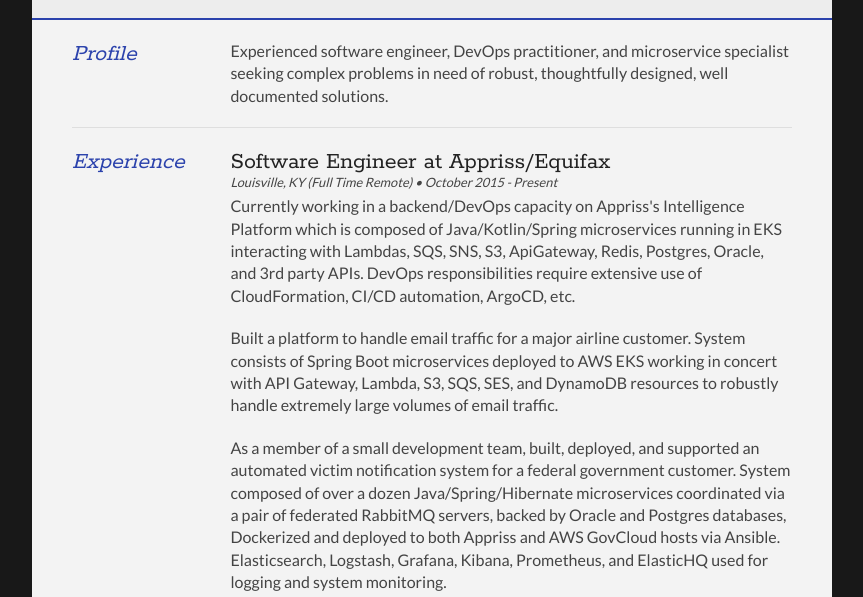
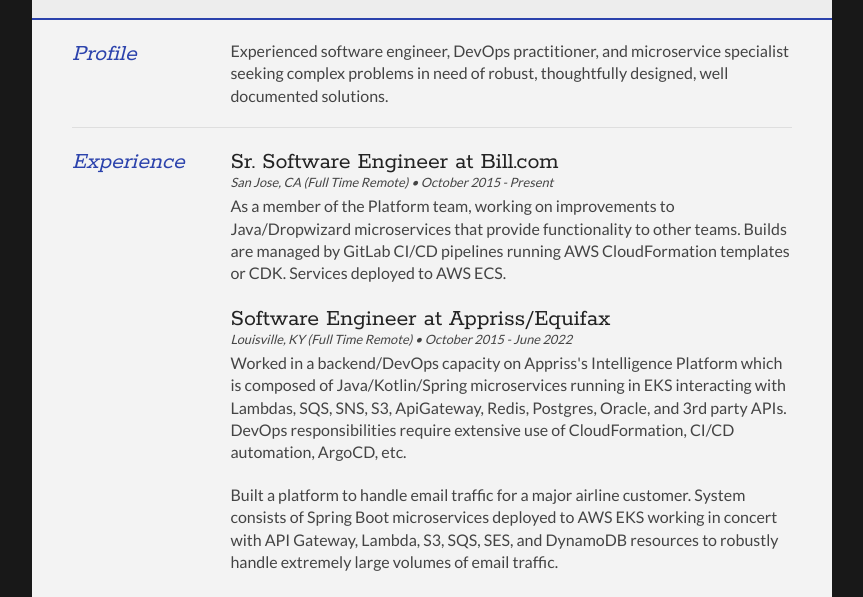
Before and after one commit to steasdal/resume-responsive, a website: page content/index.html in a window 1280 px wide. Shown: the part 168-765 px from the top of the page, without its empty margins (208-1071 px from the left). Drawn offline with Linux system fonts and the light colour scheme.

Commit message:
Updating resume with bill.com experience

```diff
--- a/content/index.html
+++ b/content/index.html
@@ -60,10 +60,17 @@
 			</div>
 
 			<div class="sectionContent">
+
+				<article>
+					<h2>Sr. Software Engineer at Bill.com</h2>
+					<p class="subDetails">San Jose, CA (Full Time Remote) • October 2015 - Present</p>
+					<p>As a member of the Platform team, working on improvements to Java/Dropwizard microservices that provide functionality to other teams.  Builds are managed by GitLab CI/CD pipelines running AWS CloudFormation templates or CDK.  Services deployed to AWS ECS.</p>
+				</article>
+
 				<article>
 					<h2>Software Engineer at Appriss/Equifax</h2>
-					<p class="subDetails">Louisville, KY (Full Time Remote) • October 2015 - Present</p>
-					<p>Currently working in a backend/DevOps capacity on Appriss's Intelligence Platform which is composed of Java/Kotlin/Spring microservices running in EKS interacting with Lambdas, SQS, SNS, S3, ApiGateway, Redis, Postgres, Oracle, and 3rd party APIs.  DevOps responsibilities require extensive use of CloudFormation, CI/CD automation, ArgoCD, etc.</p>
+					<p class="subDetails">Louisville, KY (Full Time Remote) • October 2015 - June 2022</p>
+					<p>Worked in a backend/DevOps capacity on Appriss's Intelligence Platform which is composed of Java/Kotlin/Spring microservices running in EKS interacting with Lambdas, SQS, SNS, S3, ApiGateway, Redis, Postgres, Oracle, and 3rd party APIs.  DevOps responsibilities require extensive use of CloudFormation, CI/CD automation, ArgoCD, etc.</p>
 					<p>Built a platform to handle email traffic for a major airline customer.  System consists of Spring Boot microservices deployed to AWS EKS working in concert with API Gateway, Lambda, S3, SQS, SES, and DynamoDB resources to robustly handle extremely large volumes of email traffic.</p>
 					<p>As a member of a small development team, built, deployed, and supported an automated victim notification system for a federal government customer.  System composed of over a dozen Java/Spring/Hibernate microservices coordinated via a pair of federated RabbitMQ servers, backed by Oracle and Postgres databases, Dockerized and deployed to both Appriss and AWS GovCloud hosts via Ansible.  Elasticsearch, Logstash, Grafana, Kibana, Prometheus, and ElasticHQ used for logging and system monitoring.</p>
 					<p>Briefly contributed to a development effort rewriting Appriss's signature VINE system using Node.js and Angular 2.</p>
```
